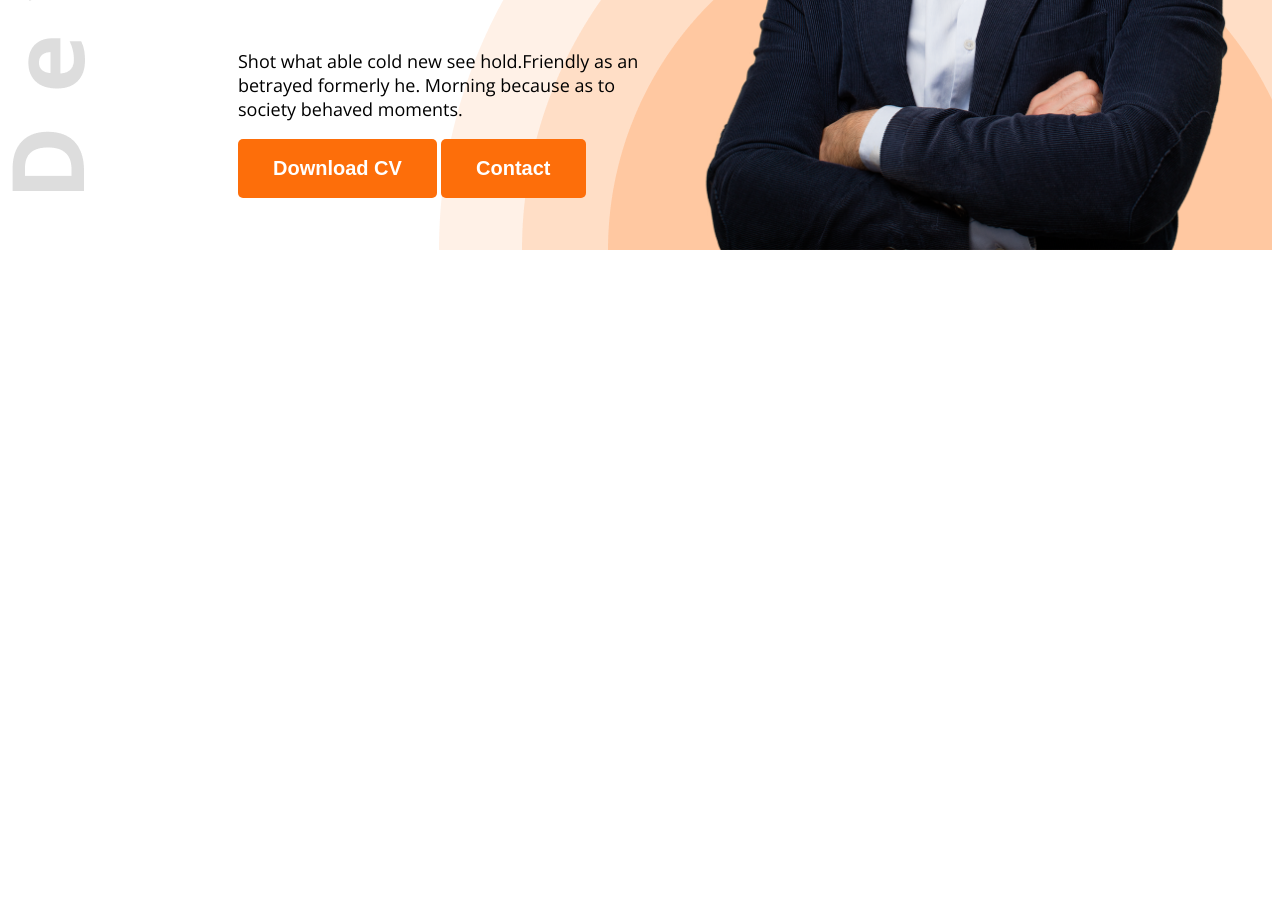
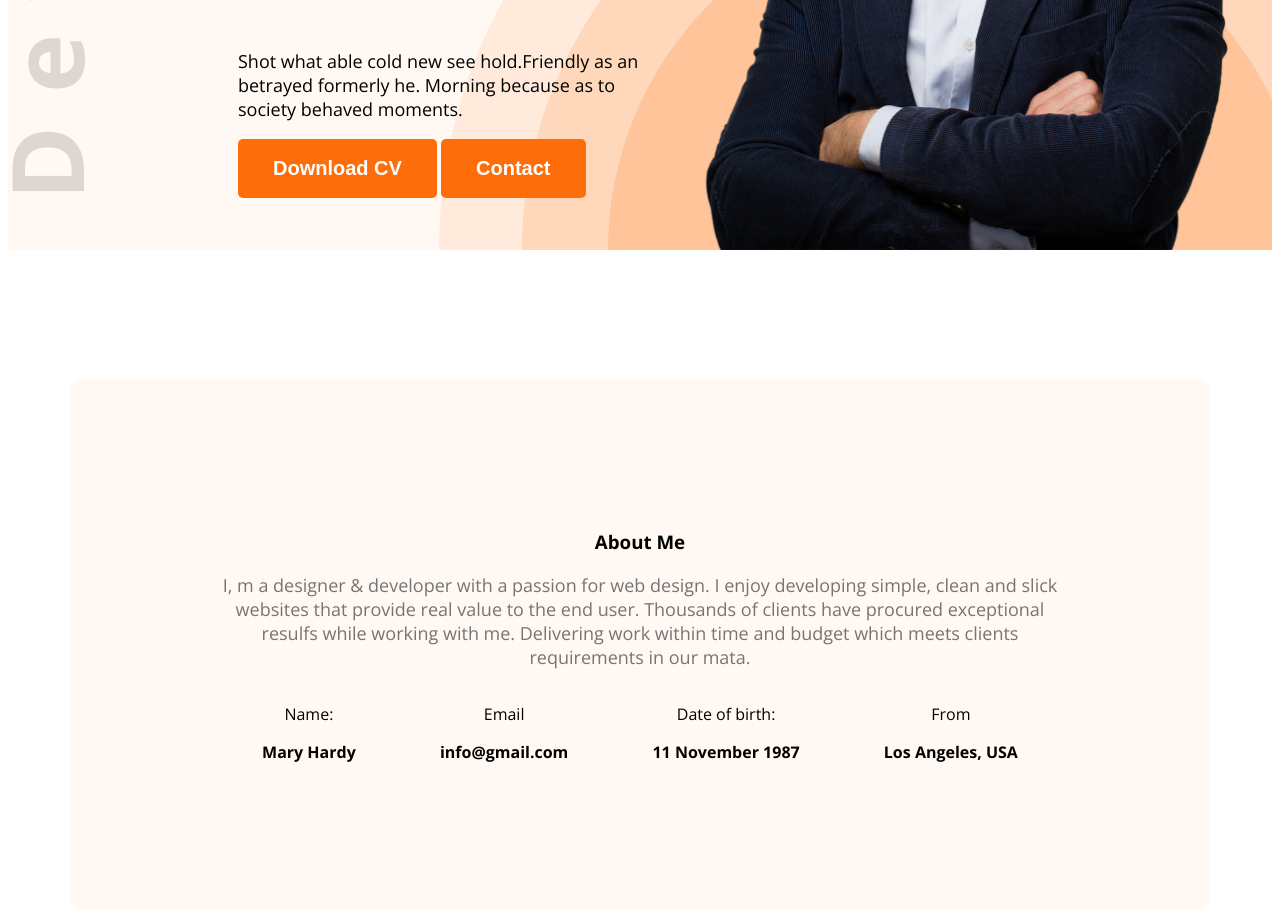
Before and after one commit to Ripa1518/web-dev-fortfolio, a plain HTML site: page index.html in a window 1280 px wide. Shown: the part 580-1492 px from the top of the page. Before the commit the page ends 838 px from the top, so only its background shows below. Drawn offline with nearby package versions, Linux system fonts and the light colour scheme.

Commit message:
added about section

```diff
--- a/index.html
+++ b/index.html
@@ -10,7 +10,7 @@
 <link href="https://fonts.googleapis.com/css2?family=Open+Sans:ital,wght@0,300..800;1,300..800&display=swap" rel="stylesheet">
 </head>
 <body>
-    <header class="header">
+    <header class="header secondary-bg">
         <nav>
             <h3 class="nav-title">Ma<span class="text-primary">r</span>y</h3>
             <ul>
@@ -32,7 +32,29 @@
         </div>
     </header>
     <main>
-
+        <section class="about secondary-bg">
+            <h3>About Me</h3>
+            <p class="section-description">I, m a designer & developer with a passion for web design. I enjoy developing simple, clean and slick websites that provide real value to the end user. Thousands of clients have procured exceptional resulfs while working with me. Delivering work within time and budget which meets clients requirements in our mata.</p>
+            <div class="about-items">
+                <!-- .about-item*4>p.item-title+p.item-description -->
+                <div class="about-item">
+                    <p class="item-title">Name:</p>
+                    <p class="item-description">Mary Hardy </p>
+                </div>
+                <div class="about-item">
+                    <p class="item-title">Email</p>
+                    <p class="item-description">info@gmail.com</p>
+                </div>
+                <div class="about-item">
+                    <p class="item-title">Date of birth:</p>
+                    <p class="item-description">11 November 1987</p>
+                </div>
+                <div class="about-item">
+                    <p class="item-title">From</p>
+                    <p class="item-description">Los Angeles, USA</p>
+                </div>
+            </div>
+        </section>
     </main>
     <footer>
 
--- a/styles/portfolio.css
+++ b/styles/portfolio.css
@@ -7,6 +7,9 @@
     "wdth" 100;
 }
 /* shared style */
+.secondary-bg{
+    background-color: #FFF8F3;
+}
 .text-primary{
     color: #FD6E0A;
 }
@@ -21,6 +24,15 @@
     padding: 18px 35px;
     border-radius: 5px;
     border: none;
+}
+.section-title{
+    font-weight:bold ;
+    font-size: 35px;
+    color: #181818;
+}
+.section-description{
+    font-size: 18px;
+    color: #757575;
 }
 /* header */
 .header{
@@ -74,3 +86,22 @@
 .banner-pic{
     width: 580px;
 }
+/* main style */
+main{
+    max-width: 1140px;
+    margin: 0 auto;
+}
+/* about style */
+.about{
+    border-radius: 10px;
+    padding: 130px 150px;
+    text-align: center;
+    margin-top: 130px;
+}
+.about-items{
+    display: flex;
+    justify-content: space-around;
+}
+.item-description{
+    font-weight: 700;
+}
```
